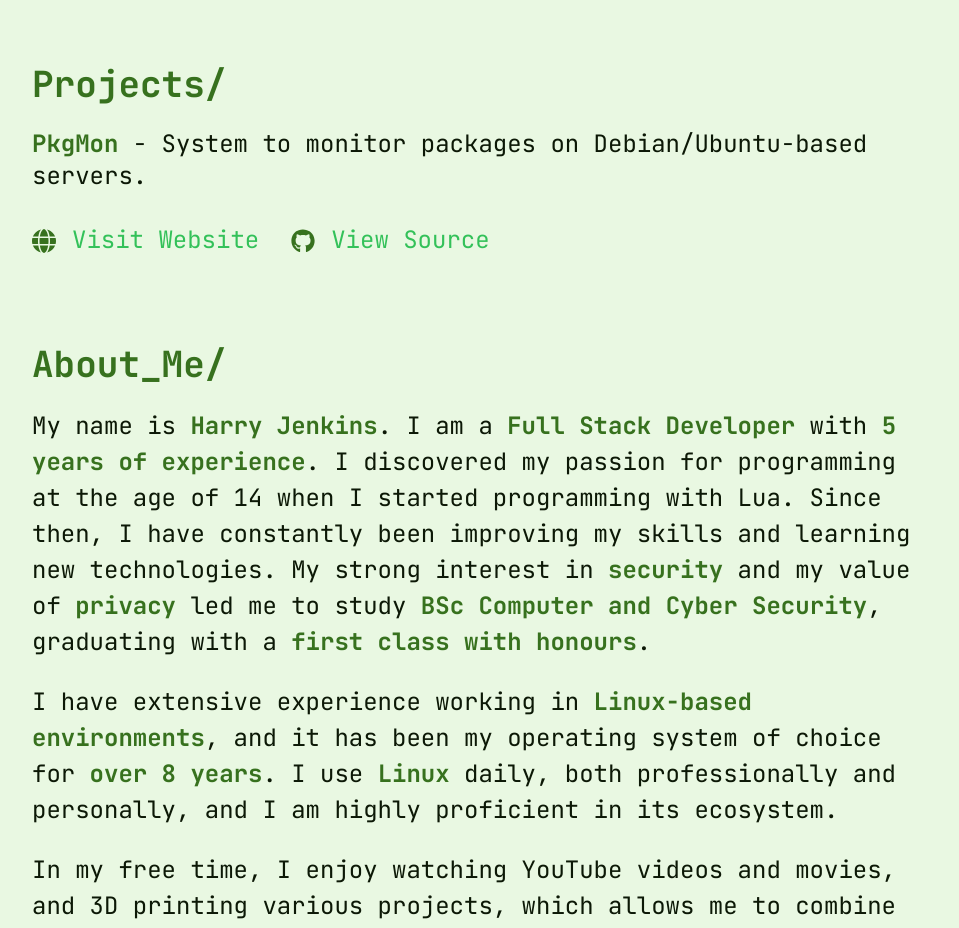
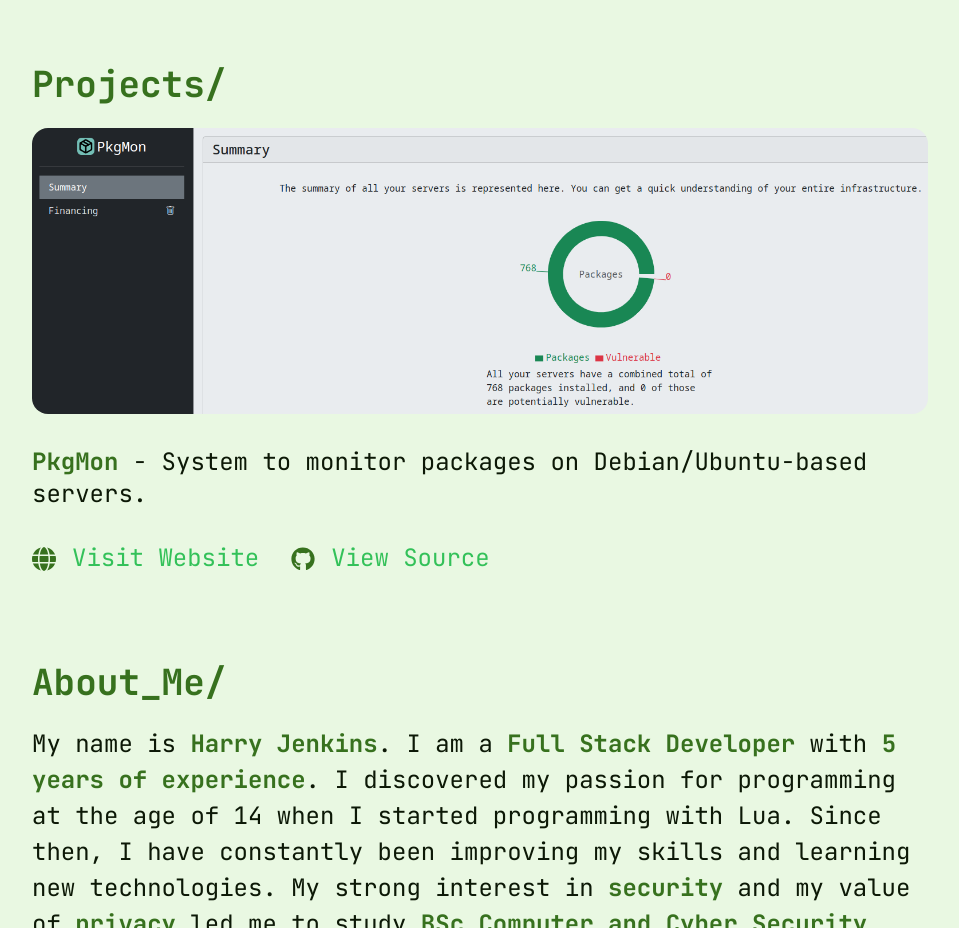
Before and after one commit to harry0498/Portfolio_V3, a Next.js app: page / in a window 1280 px wide. Shown: the part 1040-1968 px from the top of the page, without its empty margins (160-1119 px from the left). Built offline with nearby package versions, Linux system fonts and the light colour scheme.

Commit message:
add pkgmon image to project

```diff
--- a/src/components/Project.tsx
+++ b/src/components/Project.tsx
@@ -1,25 +1,10 @@
 import Link from 'next/link';
-import Image from 'next/image';
 import { TProject } from '@/data/data';
 
 export default function Project({ project }: { project: TProject }) {
-	// const details = project.img?.fields.file?.details as {
-	// 	image: { width: number; height: number };
-	// };
-
-	// const width = details.image.width;
-	// const height = details.image.height;
-
 	return (
 		<div>
-			{/* <Image
-				className="mb-8 rounded-2xl"
-				src={`https://${project.img?.fields.file?.url}`}
-				alt={project.title}
-				width={width}
-				height={height}
-				quality={100}
-			/> */}
+			<img src={`/${project.img}`} alt={project.title} className="mb-8 rounded-2xl" />
 
 			<div>
 				<mark>{project.title}</mark> - {project.description}
--- a/src/data/data.json
+++ b/src/data/data.json
@@ -11,7 +11,7 @@
 			"description": "System to monitor packages on Debian/Ubuntu-based servers.",
 			"url": "https://pkgmon.com",
 			"git": "https://github.com/PkgMon/pkgmon",
-			"img": "pkgmon"
+			"img": "pkgmon.png"
 		}
 	],
 	"skills": {
```
